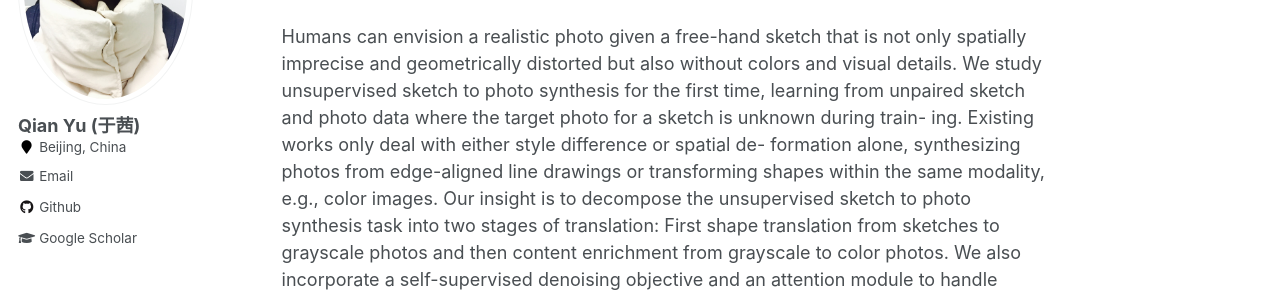
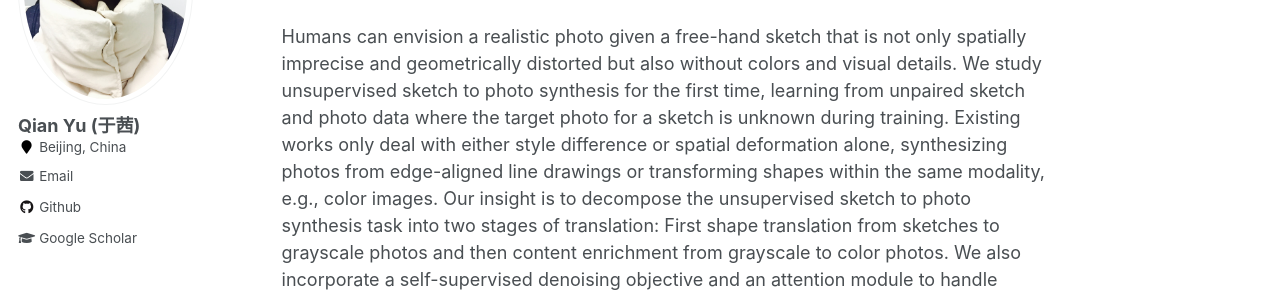
Before and after one commit to yuqian1023/yuqian1023.github.io, a Jekyll site: the page built from _publications/2020-02-23-paper-title-number-9.md, in a window 1280 px wide and 1263 px high. Shown: the part 242-539 px from the top of the window. Built offline with Jekyll 4.4.1, drawn with Linux system fonts in a browser that asks for light colours; some of the changed text lies outside the part shown.

Commit message:
Update 2020-02-23-paper-title-number-9.md

```diff
--- a/_publications/2020-02-23-paper-title-number-9.md
+++ b/_publications/2020-02-23-paper-title-number-9.md
@@ -8,7 +8,7 @@ venue: 'European Conference on Computer Vision (ECCV), Oral'
 ---
 Runtao Liu*, Qian Yu*, Stella X. Yu
 
-Humans can envision a realistic photo given a free-hand sketch that is not only spatially imprecise and geometrically distorted but also without colors and visual details. We study unsupervised sketch to photo synthesis for the first time, learning from unpaired sketch and photo data where the target photo for a sketch is unknown during train- ing. Existing works only deal with either style difference or spatial de- formation alone, synthesizing photos from edge-aligned line drawings or transforming shapes within the same modality, e.g., color images.
+Humans can envision a realistic photo given a free-hand sketch that is not only spatially imprecise and geometrically distorted but also without colors and visual details. We study unsupervised sketch to photo synthesis for the first time, learning from unpaired sketch and photo data where the target photo for a sketch is unknown during training. Existing works only deal with either style difference or spatial deformation alone, synthesizing photos from edge-aligned line drawings or transforming shapes within the same modality, e.g., color images.
 Our insight is to decompose the unsupervised sketch to photo synthesis task into two stages of translation: First shape translation from sketches to grayscale photos and then content enrichment from grayscale to color photos. We also incorporate a self-supervised denoising objective and an attention module to handle abstraction and style variations that are specific to sketches. Our synthesis is sketch-faithful and photo-realistic, enabling sketch-based image retrieval and automatic sketch generation that captures human visual perception beyond the edge map of a photo.
 
 [Paper(Arxiv version)](https://arxiv.org/abs/1909.08313)
```
